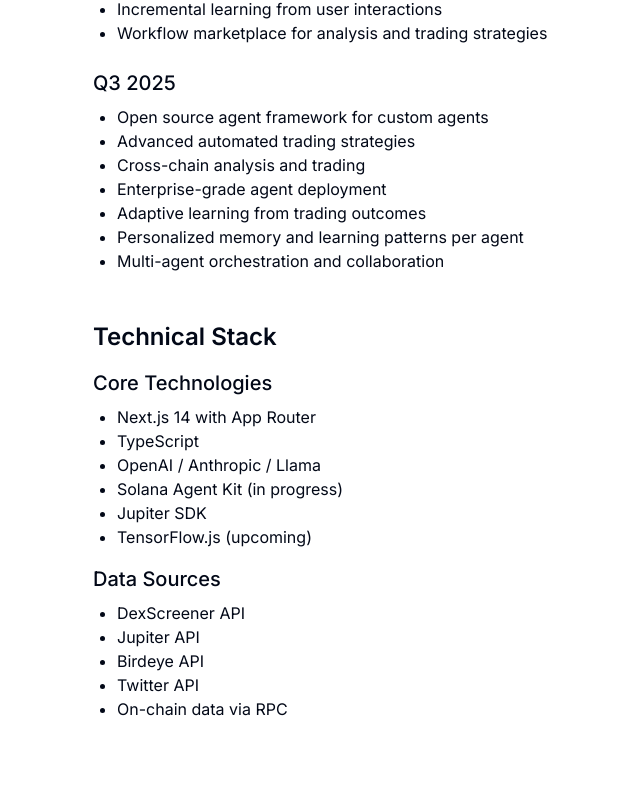
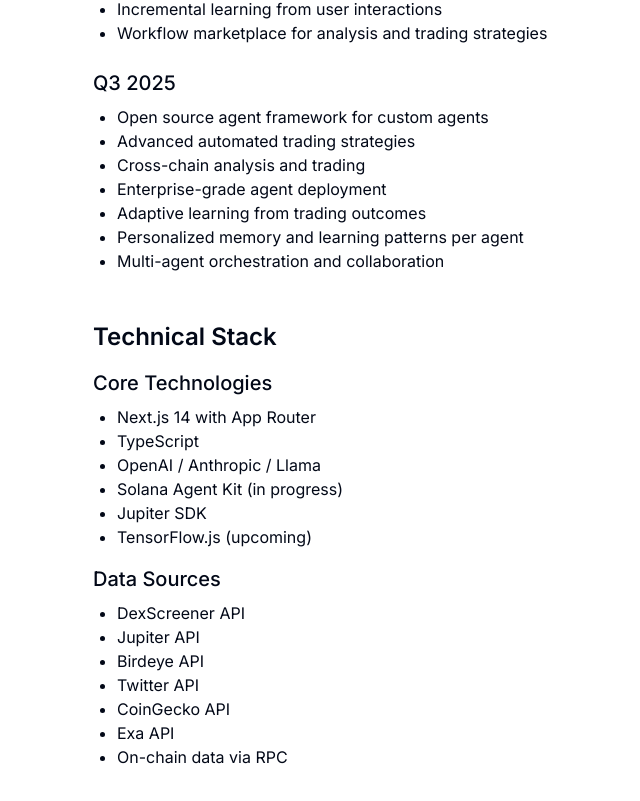
Before and after one commit to AgentisLabs/AEGIS-v0.1, a Next.js app: page /docs in a window 1280 px wide. Shown: the part 1491-2292 px from the top of the page, without its empty margins (115-755 px from the left). Before the commit the page ends 2244 px from the top, so only its background shows below. Built offline with nearby package versions, Linux system fonts and the light colour scheme.

Commit message:
fixed docs page

```diff
--- a/app/docs/page.tsx
+++ b/app/docs/page.tsx
@@ -48,7 +48,7 @@
         <h2 className="text-2xl font-semibold mb-4">Meet Wexley</h2>
         <div className="space-y-4">
           <p className="text-gray-600">
-            Wexley is your on-chain AI assistant, powered by advanced language models and integrated with Solana's Agent Kit.
+            Wexley is your on-chain AI assistant, powered by advanced language models and integrated with Solana&apos;s Agent Kit.
             He helps you analyze tokens, execute trades, and navigate the Solana ecosystem using natural language.
           </p>
 
@@ -142,6 +142,8 @@
               <li>Jupiter API</li>
               <li>Birdeye API</li>
               <li>Twitter API</li>
+              <li>CoinGecko API</li>
+              <li>Exa API</li>
               <li>On-chain data via RPC</li>
             </ul>
           </div>
```
